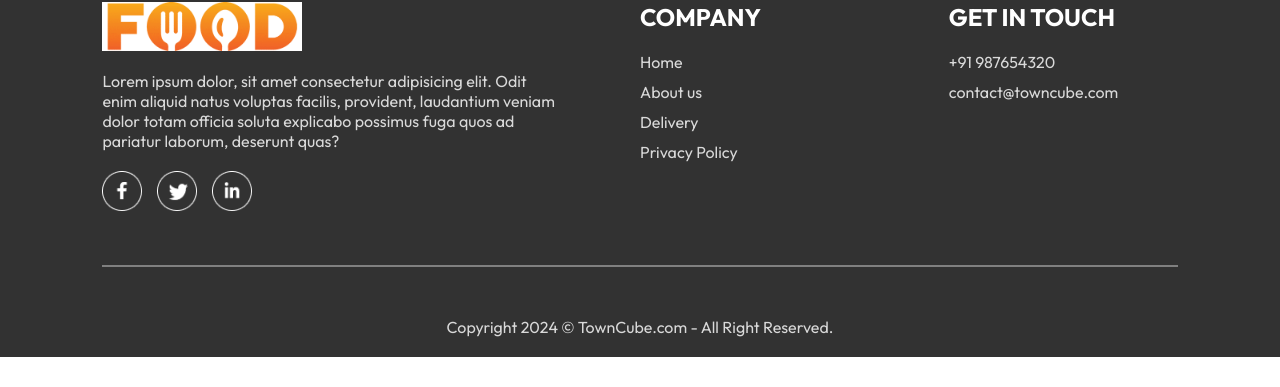
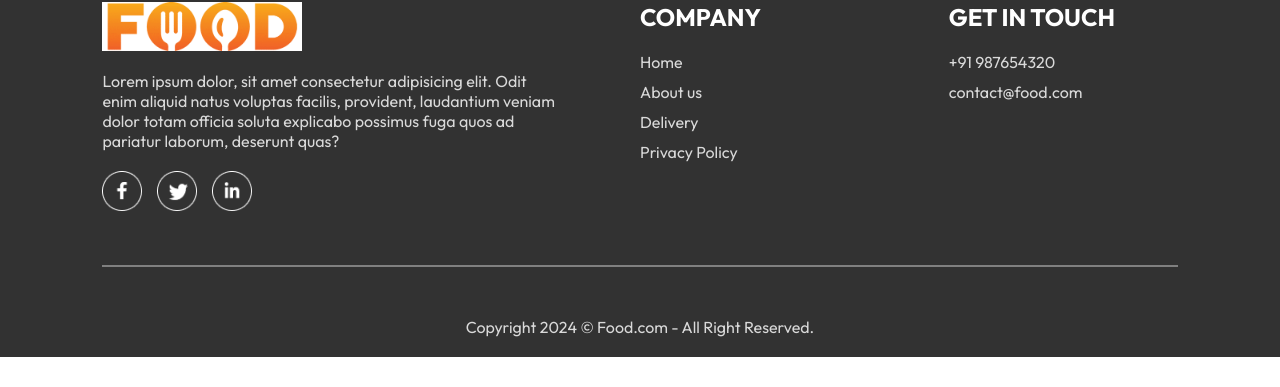
Before and after one commit to FarzanaAbbas/mern-stack-food-website, a React (Vite) app in the folder frontend/: page /myorders in a window 1280 px wide. Shown: the part 381-768 px from the top of the page. Built offline with nearby package versions, Linux system fonts and the light colour scheme; no server answers.

Commit message:
Update Footer.jsx

```diff
--- a/frontend/src/Components/Footer/Footer.jsx
+++ b/frontend/src/Components/Footer/Footer.jsx
@@ -30,13 +30,13 @@ const Footer = () => {
                     <h2>GET IN TOUCH</h2>
                     <ul>
                         <li>+91 987654320</li>
-                        <li>contact@towncube.com</li>
+                        <li>contact@food.com</li>
                     </ul>
                 </div>
             </div>
             <hr />
             <p className="footer-copyright">
-                Copyright 2024 © TownCube.com - All Right Reserved.
+                Copyright 2024 © Food.com - All Right Reserved.
             </p>
         </div>
     )
```
